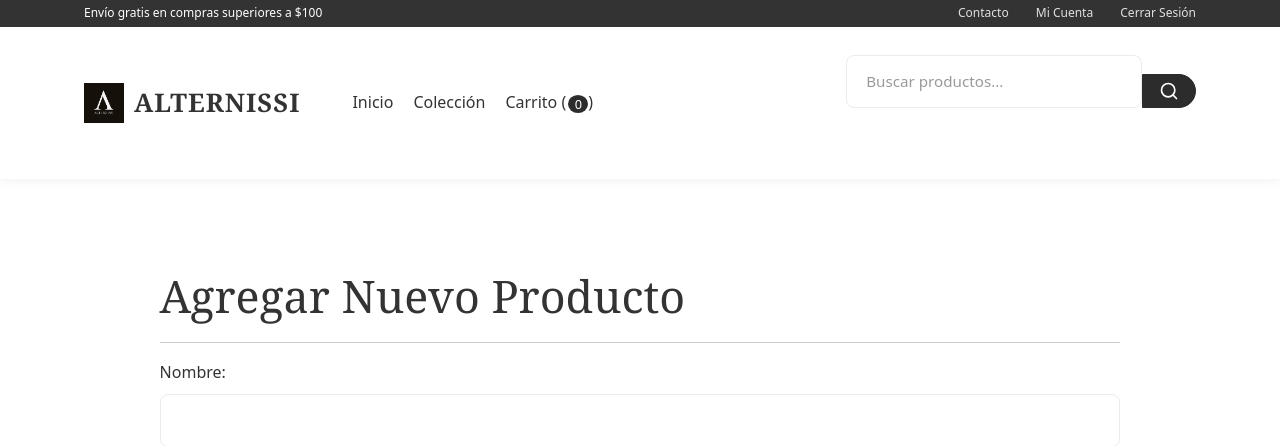
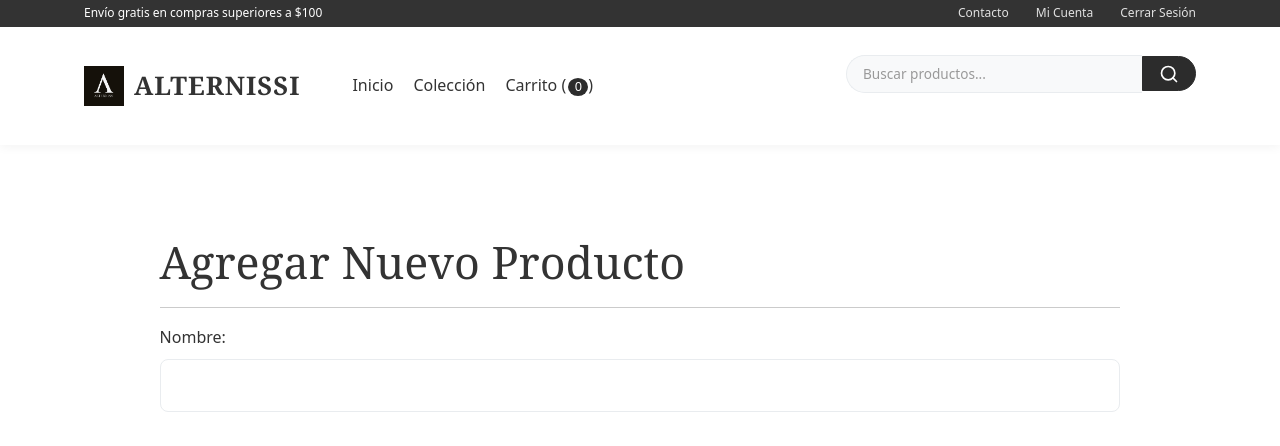
Before and after one commit to sergiorhvenetor/Alternissi, a Django app: page /gestion/productos/nuevo/ in a window 1280 px wide. Shown: the top 446 px of the page. Run offline with Django 5.2, Linux system fonts and the light colour scheme; the visitor is signed in with stand-in values (Sample User, id 1); data comes from the database, SQL or seed files in the repository; data that the repository does not hold is empty.

Commit message:
Fix search bar alignment in header
Increased the CSS specificity for search bar elements in `base.html` to override global form styles. Set `margin-bottom: 0` on the search input and `height: 100%` on the search button to ensure they are perfectly aligned in height.

Co-authored-by: sergiorhvenetor <118022314+sergiorhvenetor@users.noreply.github.com>

```diff
--- a/post/templates/post/base.html
+++ b/post/templates/post/base.html
@@ -242,8 +242,9 @@ header nav ul li a.active::after { /* Para marcar la página activa si se implem
     max-width: 350px;
 }
 
-.search-bar__input {
+.search-bar .search-bar__input {
     padding: 0.4rem 1rem;
+    margin-bottom: 0;
     border: 1px solid var(--color-medium-gray);
     border-radius: 30px 0 0 30px;
     font-size: 0.85rem;
@@ -253,7 +254,7 @@ header nav ul li a.active::after { /* Para marcar la página activa si se implem
     background-color: var(--color-light-gray);
 }
 
-.search-bar__input:focus {
+.search-bar .search-bar__input:focus {
     outline: none;
     border-color: var(--color-accent);
     box-shadow: 0 0 8px rgba(var(--color-accent-rgb), 0.4);
@@ -261,7 +262,7 @@ header nav ul li a.active::after { /* Para marcar la página activa si se implem
     position: relative;
 }
 
-.search-bar__button {
+.search-bar .search-bar__button {
     background-color: var(--color-accent);
     border: 1px solid var(--color-accent);
     color: var(--color-white);
@@ -272,6 +273,7 @@ header nav ul li a.active::after { /* Para marcar la página activa si se implem
     justify-content: center;
     border-radius: 0 30px 30px 0;
     transition: background-color 0.3s ease;
+    height: 100%; /* Asegurar que tome la altura del contenedor o del input */
 }
 
 .search-bar__button:hover {
```
